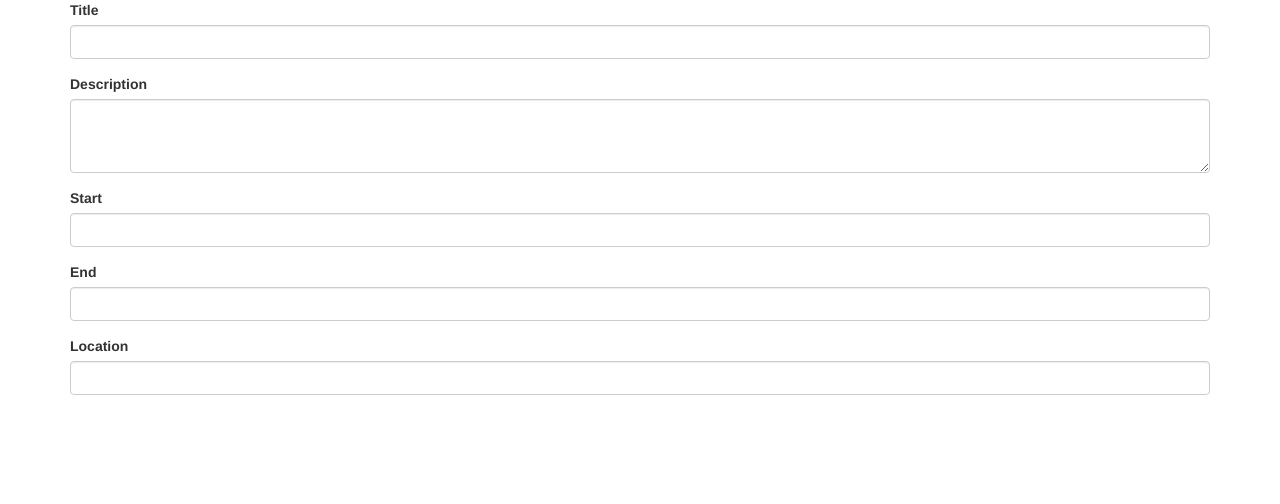
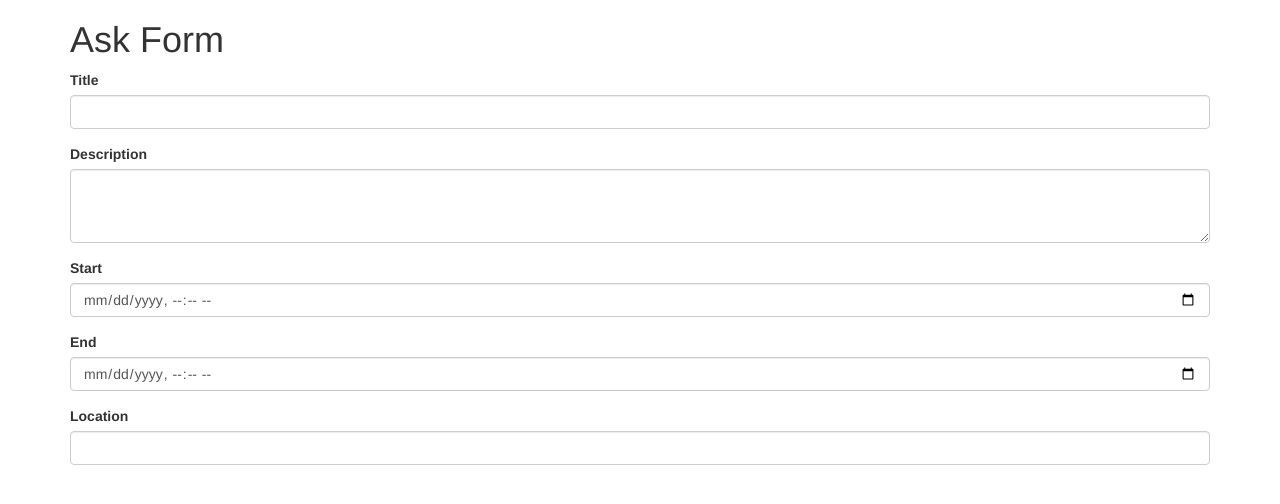
Before and after one commit to etmoore/communikey, a React (Create React App) app in the folder client/: page / in a window 1280 px wide. Both pictures are taken after a click on the button "New Ask". Shown: the top 504 px of the page. Built offline with nearby package versions, Linux system fonts and the light colour scheme; no server answers; the HTML template or start-up script is replaced by a standard one.

Commit message:
Change 'start' and 'end' form fields to datetime-local type

```diff
--- a/client/src/App.jsx
+++ b/client/src/App.jsx
@@ -33,7 +33,7 @@ class App extends Component {
         {
           showForm
             ? <AskForm />
-            : <AskList asks={asks} toggleShowForm={this.toggleShowForm}/>
+            : <AskList asks={asks} toggleShowForm={this.toggleShowForm} />
         }
       </div>
     )
--- a/client/src/AskForm.jsx
+++ b/client/src/AskForm.jsx
@@ -13,7 +13,6 @@ class AskForm extends Component {
     }
     this.handleInputChange = this.handleInputChange.bind(this)
   }
-
   handleInputChange (event) {
     const target = event.target
     const value = target.type === 'checkbox' ? target.checked : target.value
@@ -27,6 +26,7 @@ class AskForm extends Component {
     const {title, description, start, end, location} = this.state
     return (
       <div>
+        <h1>Ask Form</h1>
         <form>
           <div className='form-group'>
             <label htmlFor='title'>Title</label>
@@ -50,7 +50,7 @@ class AskForm extends Component {
           <div className='form-group'>
             <label htmlFor='start'>Start</label>
             <input
-              type='text'
+              type='datetime-local'
               name='start'
               className='form-control'
               id='start'
@@ -60,7 +60,7 @@ class AskForm extends Component {
           <div className='form-group'>
             <label htmlFor='end'>End</label>
             <input
-              type='end'
+              type='datetime-local'
               name='end'
               className='form-control'
               id='end'
@@ -85,139 +85,3 @@ class AskForm extends Component {
 }
 
 export default AskForm
-
-// import React, { Component } from 'react'
-// import { Link } from 'react-router-dom'
-// import axios from 'axios'
-
-// class JobForm extends Component {
-//   constructor (props) {
-//     super(props)
-
-//     this.state = {
-//       title: '',
-//         description: '',
-//         company: '',
-//         email: '',
-//         contacted: false
-//     }
-//     this.handleInputChange = this.handleInputChange.bind(this)
-//   }
-
-//   componentWillMount () {
-//     if (this.props.jobID)
-//       this.getJob(this.props.jobID)
-//   }
-
-//   getJob (id) {
-//     axios.get(`http://localhost:8080/${id}`)
-//       .then((res) => {
-//         const { title, description, company, email, contacted } = res.data
-//         this.setState({
-//           title,
-//             description,
-//             company,
-//             email,
-//             contacted
-//         })
-//       })
-//       .catch(console.error)
-//   }
-
-//   handleInputChange (event) {
-//     const target = event.target
-//     const value = target.type === 'checkbox' ? target.checked : target.value
-//     const name = target.name
-
-//     this.setState({
-//       [name]: value
-//     })
-//     }
-
-//     render () {
-//       const { title, description, company, email, contacted } = this.state
-//       const { saveJob, jobID } = this.props
-//       return (
-//         <div>
-//           <Link to='/' className='btn btn-primary'> Cancel </Link>
-//           <form>
-//             <div className='form-group'>
-//               <label htmlFor='title'>Title</label>
-//               <input
-//                 type='text'
-//                 name='title'
-//                 className='form-control'
-//                 id='title'
-//                 value={title}
-//                 onChange={this.handleInputChange}
-//               />
-//             </div>
-//         <div className='form-group'>
-//           <label htmlFor='description'>Description</label>
-//           <textarea
-//             className='form-control'
-//             name='description'
-//             rows='3' id='description'
-//             value={description}
-//             onChange={this.handleInputChange}
-//           />
-//         </div>
-//         <div className='form-group'>
-//           <label htmlFor='company'>Company</label>
-//           <input
-//             type='text'
-//             name='company'
-//             className='form-control'
-//             id='company'
-//             value={company}
-//             onChange={this.handleInputChange}
-//           />
-//         </div>
-//         <div className='form-group'>
-//           <label htmlFor='email'>Email</label>
-//           <input
-//             type='email'
-//             name='email'
-//             className='form-control'
-//             id='email'
-//             value={email}
-//             onChange={this.handleInputChange}
-//           />
-//         </div>
-//         <div className='checkbox'>
-//           <label htmlFor='contacted'>
-//             <input
-//               id='contacted'type='checkbox'
-//               name='contacted'
-//               checked={contacted}
-//               onChange={this.handleInputChange}
-//             />Contacted?
-//           </label>
-//         </div>
-//         <Link
-//           to='/'
-//           className='btn btn-default'
-//           onClick={event => saveJob(this.state, jobID)}
-//         >Save Job
-//         </Link>
-//       </form>
-//     </div>
-//       )
-//     }
-// }
-// JobForm.propTypes = {
-//   saveJob: React.PropTypes.func.isRequired,
-//     jobID: (props, propName, componentName) => {
-//       if (isNaN(props[propName]) && props[propName] !== null) {
-//         return new Error(
-//           `Invalid prop ${propName} supplied to ${componentName}. Must be numerical or Undefined.`
-//         )
-//       }
-//       return null
-//     }
-// }
-// JobForm.defaultProps = {
-//   jobID: null
-// }
-
-// export default JobForm
```
